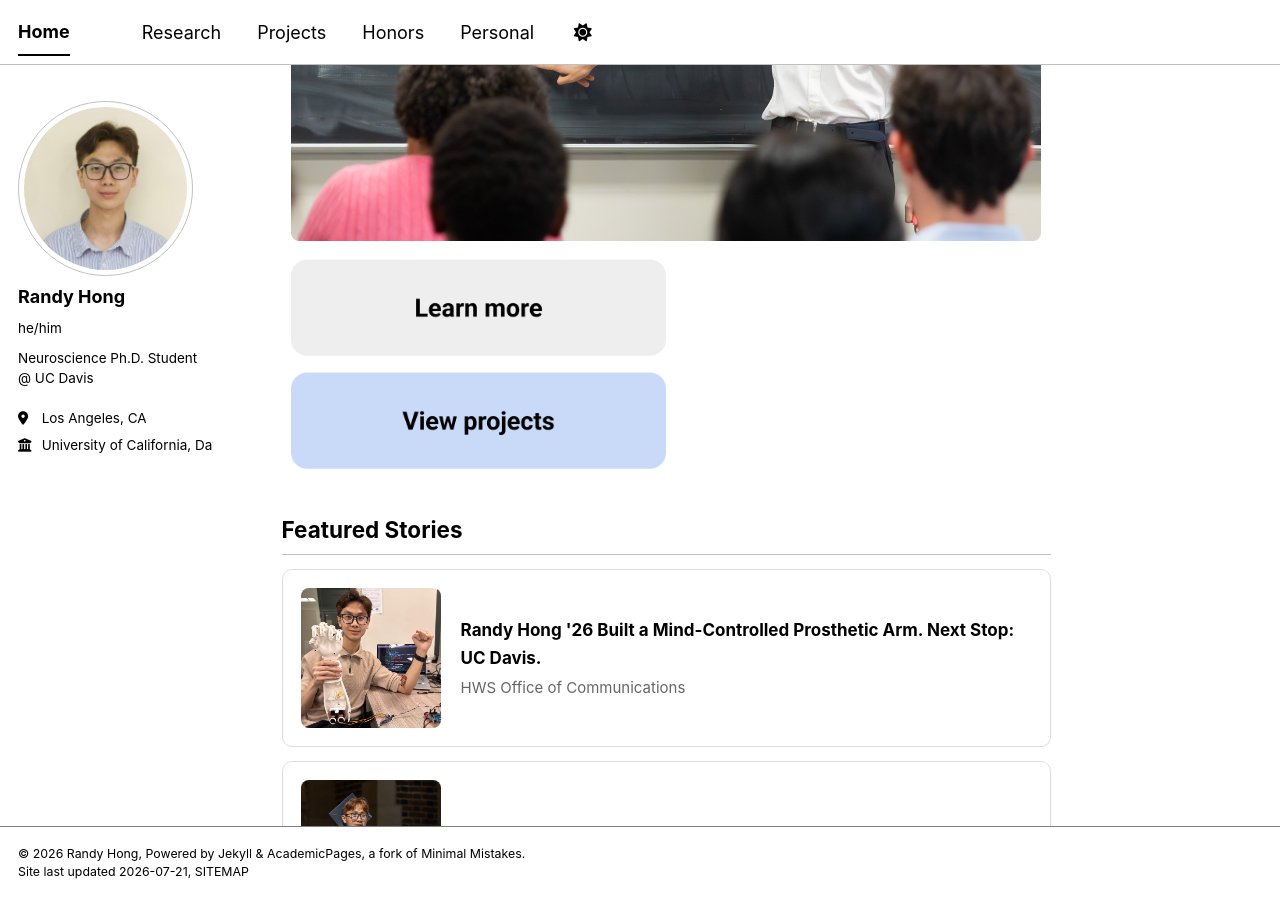
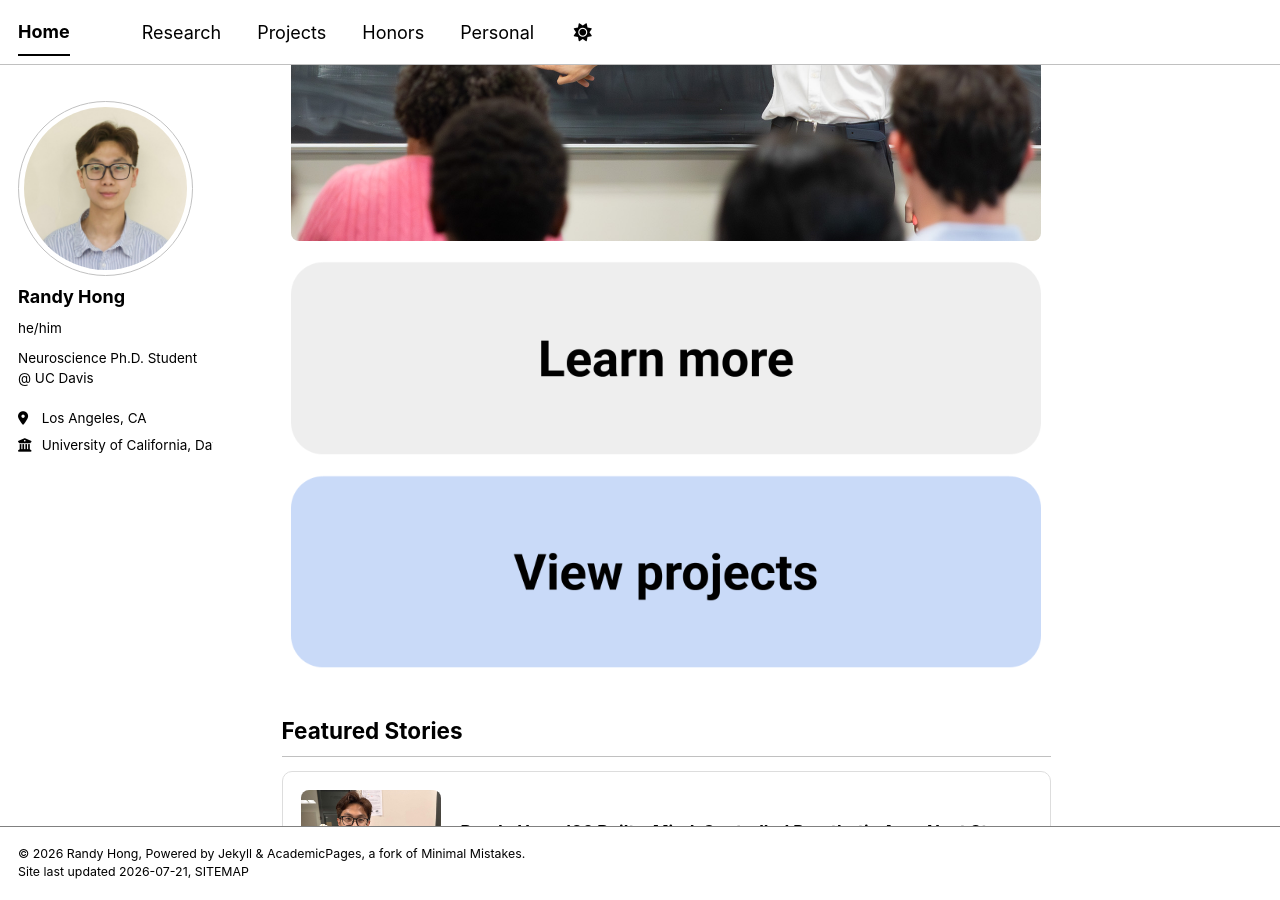
Before and after one commit to randyhongg/randyhongg.github.io, a Jekyll site: the page built from _pages/about.md, in a window 1280 px wide and 900 px high, scrolled down 1255 px. Built offline with Jekyll 4.4.1, drawn with Linux system fonts in a browser that asks for light colours; a style sheet for code colours, icons or effects is not loaded.

Commit message:
Update about.md

```diff
--- a/_pages/about.md
+++ b/_pages/about.md
@@ -51,10 +51,10 @@
 
   <div style="display: flex; flex-direction: column; align-items: flex-start; gap: 12px; margin-top: 16px;">
     <a href="/research/">
-      <img src="../images/learn_more.png" alt="Learn more about my research" style="width: 50%; display: block;">
+      <img src="../images/learn_more.png" alt="Learn more about my research" style="width: 100%; display: block;">
     </a>
     <a href="/projects/">
-      <img src="../images/view_projects.png" alt="View my projects" style="width: 50%; display: block;">
+      <img src="../images/view_projects.png" alt="View my projects" style="width: 100%; display: block;">
     </a>
   </div>
 </div>
```
